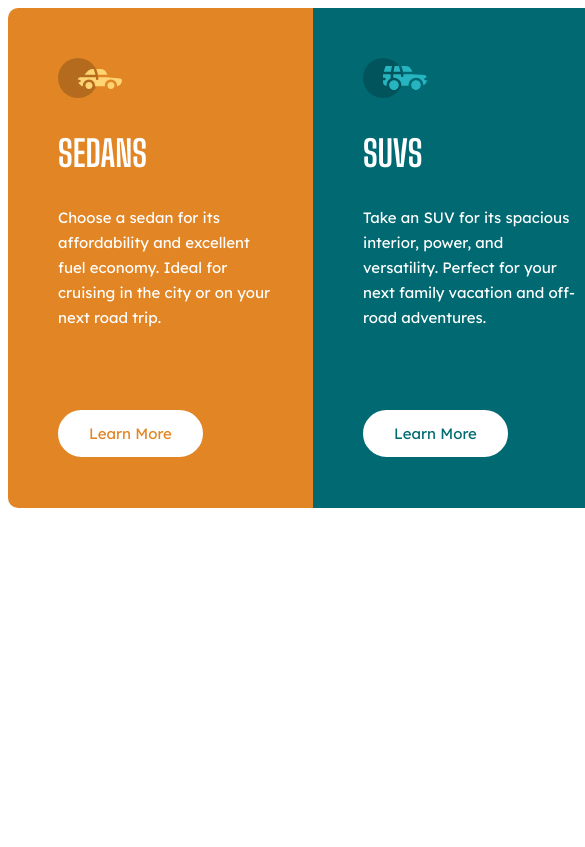
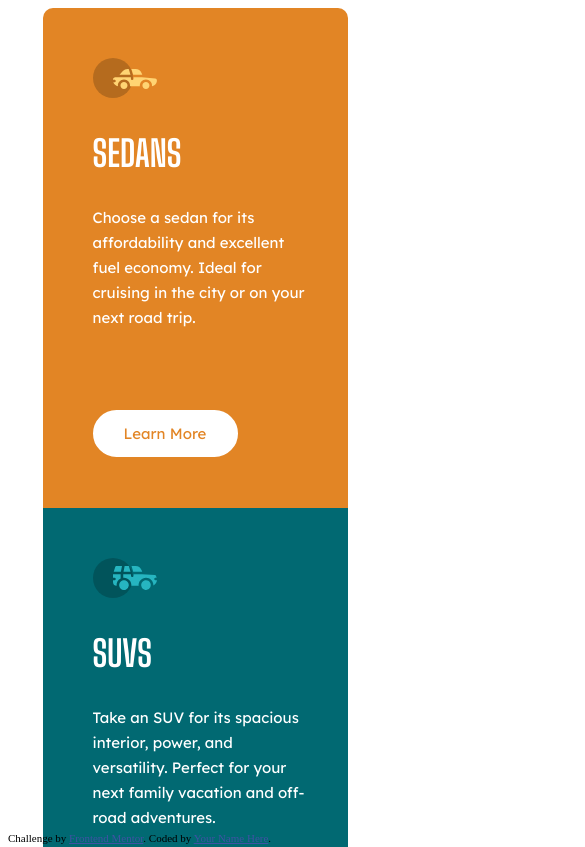
Before and after one commit to ErikMurmi/EjerciciosFrontEnd, a plain HTML site: page 3 Cartas/index.html in a window 390 px wide. Shown: the top 847 px of the page, 585 px wide, since content can reach past the window. Drawn offline with Linux system fonts and the light colour scheme.

Commit message:
responsive design fix

```diff
--- a/3 Cartas/css/styles.css
+++ b/3 Cartas/css/styles.css
@@ -2,16 +2,20 @@
 @import url("https://fonts.googleapis.com/css2?family=Big+Shoulders+Display:wght@700&display=swap");
 
 .card-container{
-    width: 922px;
+    max-width: 922px;
+    min-width: 255px;
     height: 450px;
-    border-radius: 10PX;
-    margin: 0 auto;
+    display:flex;
+    flex-wrap: wrap;
+    justify-content: center;
+    border-radius: 10px;
 }
 
 
 .center-screen {
+    display: flex;
     justify-content: center;
-    min-height: 100vh;
+    min-height: 90vh;
 }
 
 .card-box{
@@ -35,6 +39,17 @@
     background-color: #00403f;
     border-radius: 0px 10px 10px 0px
 }
+
+@media only screen and (max-width: 800px) {
+    .card-box:nth-child(1) {
+        border-radius: 10px 10px 0px 0
+    }
+    .card-box:nth-child(3){
+        background-color: #00403f;
+        border-radius: 0px 0px 10px 10px
+    }
+}
+
 .card-box p{
     text-align: left;
     color: white;
--- a/3 Cartas/index.html
+++ b/3 Cartas/index.html
@@ -48,16 +48,18 @@
         rental and arrive in style.</p>
         <button class="button-right">Learn More</button>
       </div>
+  </div>
+
 </section>
+<div class="attribution" style="position: fixed; bottom:0; right: auto; left: auto;">
+  Challenge by <a href="https://www.frontendmentor.io?ref=challenge" target="_blank">Frontend Mentor</a>.
+  Coded by <a href="#">Your Name Here</a>.
 </div>
 
 
 
 
 
-  <div class="attribution">
-    Challenge by <a href="https://www.frontendmentor.io?ref=challenge" target="_blank">Frontend Mentor</a>.
-    Coded by <a href="#">Your Name Here</a>.
-  </div>
+
 </body>
 </html>
```
Lines whose indentation alone changed are shown as unchanged.
